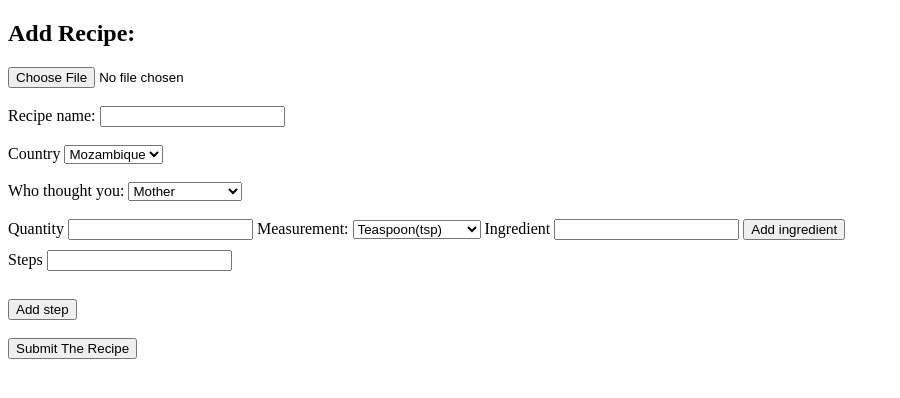
After one commit to RoanYoskyTimane/yummy, a Flask app: page /add_recipe in a window 1280 px wide. The commit adds this page. Shown: the top 398 px of the page, without its empty margins (0-900 px from the left). Run offline with Flask 3, Linux system fonts and the light colour scheme; parts of the project's set-up code (start-up, migrations or seed data) failed here and were passed over.

Commit message:
Make the add_recipe section of the website

```diff
--- a/main.py
+++ b/main.py
@@ -1,9 +1,110 @@
-from flask import Flask, render_template, flash, request
+from flask import Flask, render_template, flash, request, jsonify
+import traceback
+from flask_wtf import FlaskForm
+from wtforms import StringField, SubmitField, PasswordField, SelectField, FileField
+from wtforms.validators import DataRequired
+from flask_sqlalchemy import SQLAlchemy
+app = Flask(__name__)
 
-app = Flask(__name__)
+app.config['SQLALCHEMY_DATABASE_URI'] = "sqlite:///recipe.db"
+app.config['SECRET_KEY'] = "1214"
+db = SQLAlchemy(app)
+
+
+class Recipe(db.Model):
+    id = db.Column(db.Integer, primary_key=True)
+    photoOfTheRecipe = db.Column(db.LargeBinary)
+    nameOfTheRecipe = db.Column(db.String(200))
+    country = db.Column(db.String(25))
+    teacher = db.Column(db.String(10))
+    steps = db.Column()
+
+
+if __name__ == '__main__':
+    with app.app_context():
+        db.create_all()  # Creates the database and tables
+    app.run(debug=True)
 
 
 @app.route('/')
 
 def index():
     return render_template("index.html")
+
+
+class LoginForm(FlaskForm):
+    email = StringField("Email", validators=[DataRequired()])
+    password = PasswordField("Password", validators=[DataRequired()])
+    submit = SubmitField("Login")
+
+
+@app.route('/login', methods=['GET', 'POST'])
+
+def login():
+    form = LoginForm()
+
+    if form.validate_on_submit():
+        # Handle form submission
+        pass
+
+    return render_template ("login.html", form=form)
+
+class RecipeForm(FlaskForm):
+    imageOfTheRecipe = FileField("Upload a photo")
+    nameOfTheRecipe = StringField("Recipe name:", validators=[DataRequired()])
+    country = SelectField("Country", choices=[
+        ('Mozambique'),
+        ('South Africa'),
+        ('Italy')])
+
+    teacher = SelectField("Who thought you:", choices=[
+        ("Mother"),
+        ("Grandmother"),
+        ("Another person")
+    ])
+
+    measurement = SelectField("Measurement:", choices=[
+        ("Teaspoon(tsp)"),
+        ("Tablespoon(tbsp)"),
+        ("Cup(C)"),
+        ("Pint(pt)"),
+        ("Quart(qt)"),
+        ("Gallon(gal)"),
+        ("Ounce(oz)"),
+        ("Fluid Ounce(fl oz)"),
+        ("Pound(lb)")
+    ])
+
+    step = StringField("Steps")
+
+@app.route('/add_recipe')
+
+def recipe():
+    form = RecipeForm()
+
+    return render_template("recipe-menu.html", form=form)
+
+@app.route('/submit', methods=['POST'])
+
+def submit_recipe():
+    if not request.is_json:
+            return jsonify({
+                'status': 'error',
+                'message': 'Content-Type must be application/json'
+            }), 400
+
+    data = request.get_json()
+
+    nameOfTheRecipe = data.get('nameOfTheRecipe')
+    print("The name of the recipe",nameOfTheRecipe)
+    country = data.get('country')
+    print("The name of the country",country)
+    teacher = data.get('teacher')
+    print("The name of the teacher",teacher)
+    ingredient = data.get('ingredient')
+    print("The ingredients", ingredient)
+    recipe = data.get('recipe')
+    print("The recipe", recipe)
+
+    response_message = f"The name of the recipe: {nameOfTheRecipe}, country:{country}, teacher: {teacher}, ingredient: {ingredient}, recipe: {recipe}"
+    return jsonify({"message": response_message}), 200
--- /dev/null
+++ b/static/script.js
@@ -0,0 +1,133 @@
+var count = 0;
+var countMeasurement = 0;
+var allSteps = [];
+var full_recipe = "";
+var measurement_recipe = "";
+var all_measurement = [];
+var full_details = "";
+
+function instructions()
+{
+    var step = document.getElementById("step").value;
+    this.value = '';
+    count++;
+
+    var thePhrase = "Step "+ parseInt(count,10) + ":" + step;
+
+    var container = document.getElementById('all_steps');
+
+    var newParagraph = document.createElement('p');
+
+    newParagraph.textContent = thePhrase;
+
+    container.appendChild(newParagraph);
+
+    allSteps.push(thePhrase);
+}
+
+function makeRecipe()
+{
+    var the_step = "";
+
+    if(full_recipe == "")
+    {
+        full_recipe = allSteps[count-1];
+    }
+    else
+    {
+        the_step = allSteps[count-1];
+        full_recipe = full_recipe + "\n" + the_step;
+    }
+}
+
+function handleRecipeFunction()
+{
+    instructions();
+    makeRecipe();
+}
+
+function makeTheingredientsList()
+{
+    var quantity = document.getElementById("quantity").value;
+    var measurement = document.getElementById("measurement").value;
+    var ingredient = document.getElementById("ingredient").value;
+
+    measurement_recipe = quantity + " - " + measurement + " - " + ingredient;
+
+    countMeasurement++;
+
+    all_measurement.push(measurement_recipe);
+
+    var ingredient_container = document.getElementById("ingredients_measure_list");
+
+    var newParagraph = document.createElement('p');
+
+    newParagraph.textContent = measurement_recipe;
+
+    ingredient_container.appendChild(newParagraph);
+}
+
+function makeMeasurementList()
+{
+    var the_step = "";
+
+    if(full_details == "")
+    {
+        full_details = all_measurement[countMeasurement-1];
+    }
+    else
+    {
+        the_step = all_measurement[countMeasurement-1];
+        full_details = full_details + "\n" + the_step;
+    }
+}
+
+function handleMeasurementFunction()
+{
+    makeTheingredientsList();
+    makeMeasurementList();
+}
+
+function submitData()
+{
+    const nameOfTheRecipe = document.getElementById('nameOfTheRecipe').value;
+    const country = document.getElementById('country').value;
+    const teacher = document.getElementById('teacher').value;
+    const ingredient = measurement_recipe;
+    const recipe = full_recipe;
+
+
+    const data = {
+        nameOfTheRecipe: nameOfTheRecipe,
+        country: country,
+        teacher: teacher,
+        ingredient: ingredient,
+        recipe: recipe
+    };
+
+    fetch('/submit', {
+        method: 'POST',
+        headers: {
+            'Content-Type': 'application/json',
+        },
+        body: JSON.stringify(data),
+    })
+    .then(response => {
+            // Check if the response is OK (status 200-299)
+            if (response.ok) {
+                return response.json(); // Parse JSON if the response is OK
+            }
+            // Handle error responses
+            return response.json().then(err => {
+                throw new Error(err.message || 'Unknown error occurred');
+            });
+        })
+    .then(data => {
+            console.log('Success:', data);
+            alert('Data submitted successfully!');
+        })
+    .catch(error => {
+            console.error('Error:', error.message);
+            alert(`An error occurred: ${error.message}`);
+        });
+}
--- /dev/null
+++ b/templates/recipe-menu.html
@@ -0,0 +1,63 @@
+<!DOCTYPE html>
+<html lang="en">
+<head>
+    <meta charset="UTF-8">
+    <meta name="viewport" content="width=device-width, initial-scale=1.0">
+    <title>Document</title>
+    <style>
+        #step { margin: 10px 0; }
+    </style>
+
+</head>
+<body>
+    <h2>Add Recipe:</h2>
+
+    <form>
+        {{ form.imageOfTheRecipe(id="imageOfTheRecipe") }}
+        <br><br>
+        {{form.nameOfTheRecipe.label}}
+        {{form.nameOfTheRecipe(id="nameOfTheRecipe")}}
+
+        <br><br>
+
+        {{form.country.label}}
+        {{form.country(id="country")}}
+
+        <br><br>
+
+        {{form.teacher.label}}
+        {{form.teacher(id="teacher")}}
+
+        <br><br>
+
+        <div id="ingredients">
+            <label for="">Quantity</label>
+            <input type="text" id="quantity">
+
+            {{form.measurement.label}}
+            {{form.measurement(id="measurement")}}
+
+            <label for="">Ingredient</label>
+            <input type="text" id="ingredient">
+
+            <button type="button" onclick="handleMeasurementFunction()">Add ingredient</button>
+
+            <div id="ingredients_measure_list">
+
+            </div>
+        </div>
+
+        {{form.step.label}}
+        {{form.step(id="step")}}
+        <br>
+        <div id="all_steps">
+
+        </div>
+        <br>
+        <button type="button" onclick="handleRecipeFunction()">Add step</button>
+        <br><br>
+        <button type="submit" onclick="submitData()">Submit The Recipe</button>
+        <script src="../static/script.js"></script>
+    </form>
+</body>
+</html>
```
Also changed, not shown: templates/index.html (+4 -4 lines), templates/login.html (added, +28 -0 lines).
